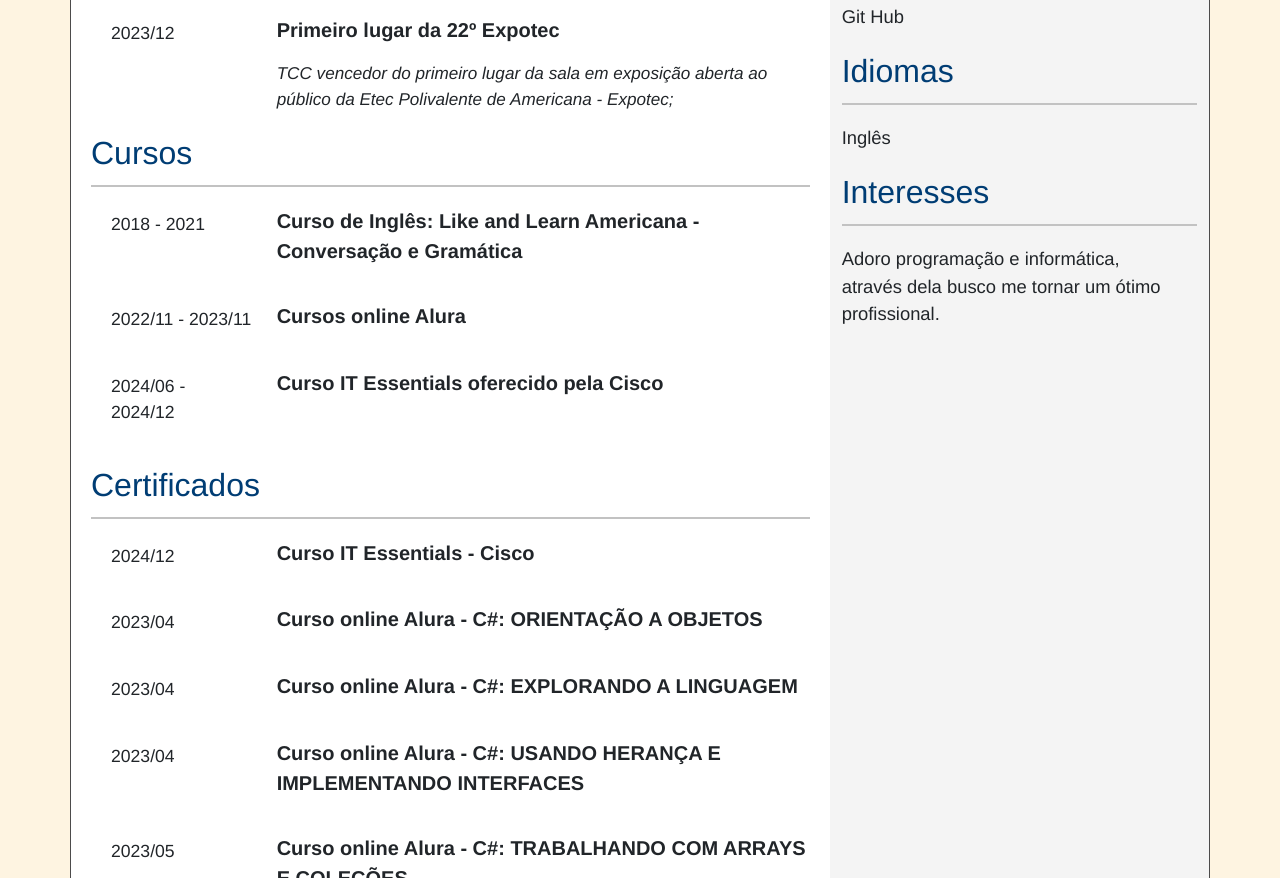
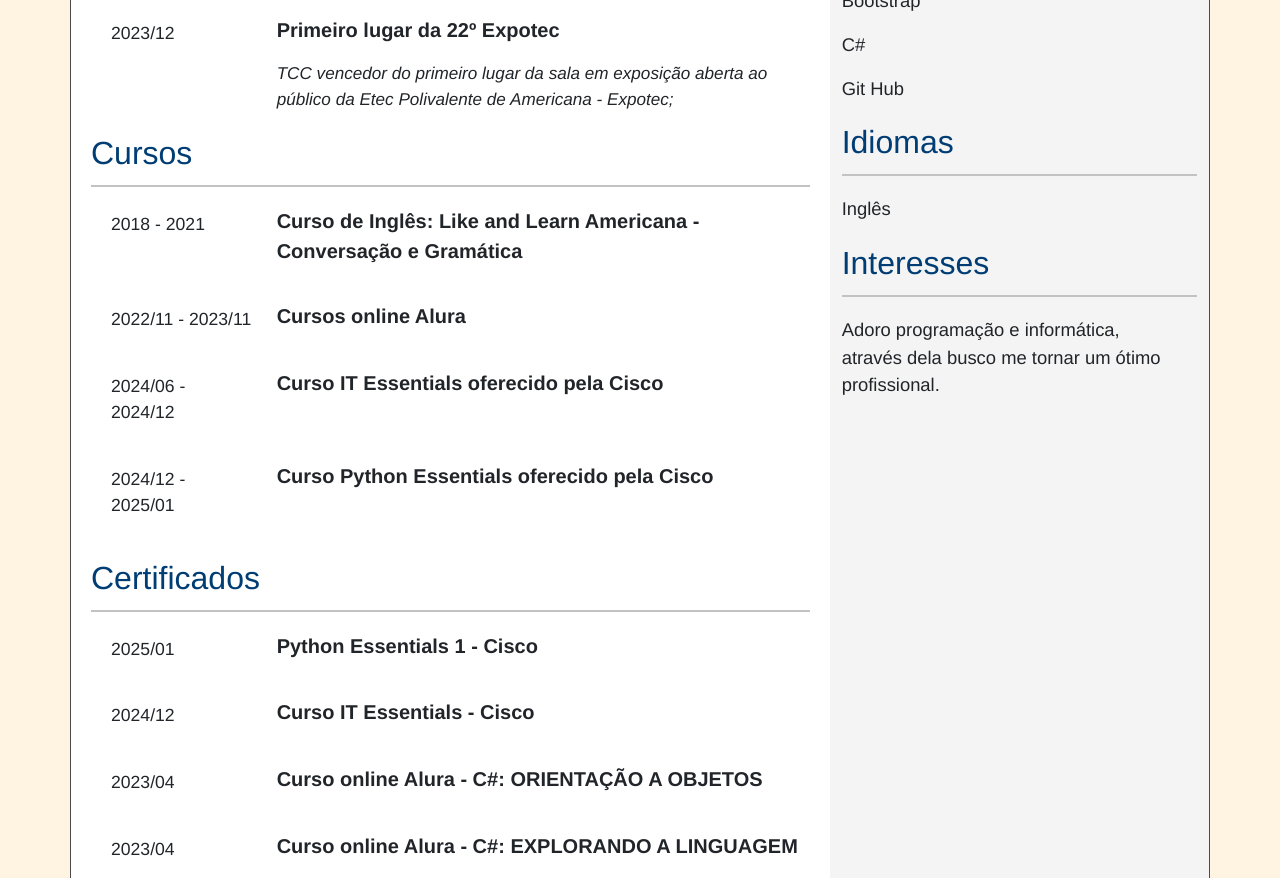
Before and after one commit to FelipeFioreti/FelipeFioreti.github.io, a plain HTML site: page index.html in a window 1280 px wide. Shown: the part 1149-2027 px from the top of the page. Drawn offline with nearby package versions, Linux system fonts and the light colour scheme.

Commit message:
Adicionando curso de Python

```diff
--- a/index.html
+++ b/index.html
@@ -132,10 +132,32 @@
                             </div>
                         </div>
 
+                        <div class="row caixa">
+                            <div class="col-3 caixa-item">
+                                <p class="data">2024/12 - 2025/01</p>
+                            </div>
+                            <div class="col-9">
+                                <p class="destaque">
+                                    Curso Python Essentials oferecido pela Cisco
+                                </p>
+                            </div>
+                        </div>
+
                     </div>
 
                     <div  class="certificados">
                         <p class="titulo">Certificados</p>
+
+                        <div  class="row caixa">
+                            <div class="col-3">
+                                <p class="data">2025/01</p>
+                            </div>
+                            <div class="col-9">
+                                <p class="destaque">
+                                    Python Essentials 1 - Cisco
+                                </p>
+                            </div>
+                        </div>
 
                         <div  class="row caixa">
                             <div class="col-3">
@@ -286,6 +308,10 @@
                                 <a href="https://www.linkedin.com/in/felipe-fioreti-rosolen/" target="_blank"><img src="images/linkedin.png" alt="Icone Linkedin" style="max-height: 50px;"></a>
                                 <a href="https://github.com/FelipeFioreti" target="_blank"><img src="images/github.png" alt="Icone Github" style="max-height: 50px;"></a>
                             </div>
+
+                            <div class="texto">
+                                <p class="item">Clique nas imagens acima para ser redirecionado para as redes!!</p>
+                            </div>
                         </div>
 
                         <div class="habilidades">
--- a/style.css
+++ b/style.css
@@ -90,7 +90,6 @@ body{
     margin-right: 5px;
     height: 50px;
 }
-
 @media screen and (max-width: 991px) {
     .resumo{
         font-size: 1.2em;
```
